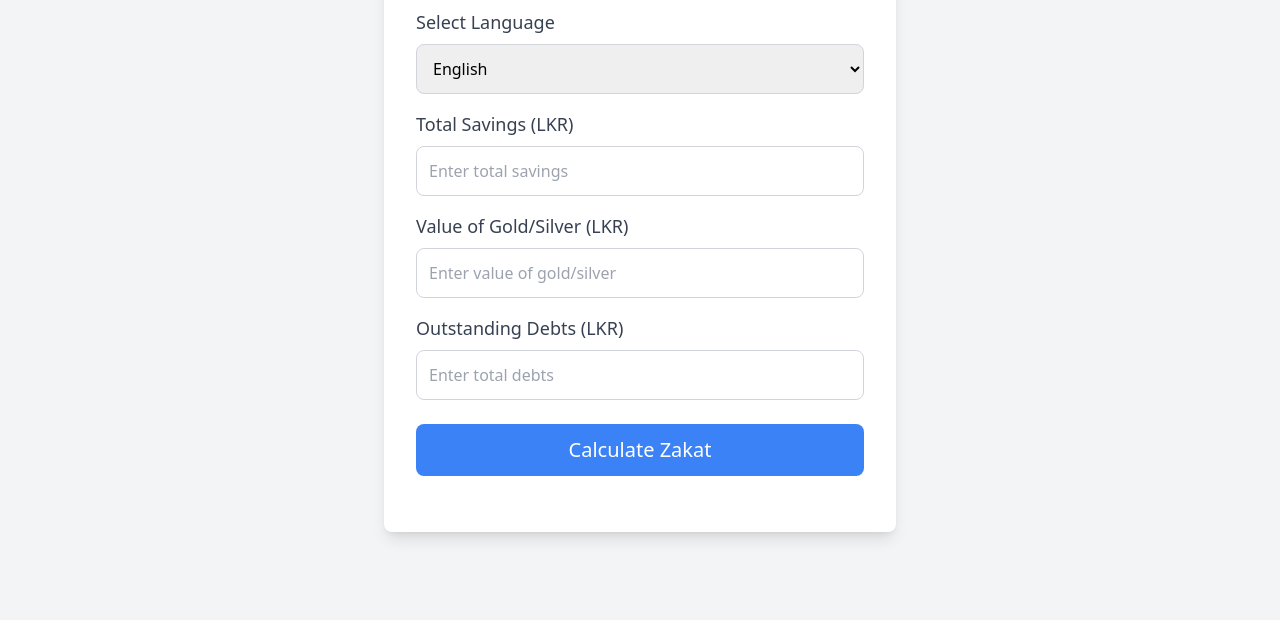
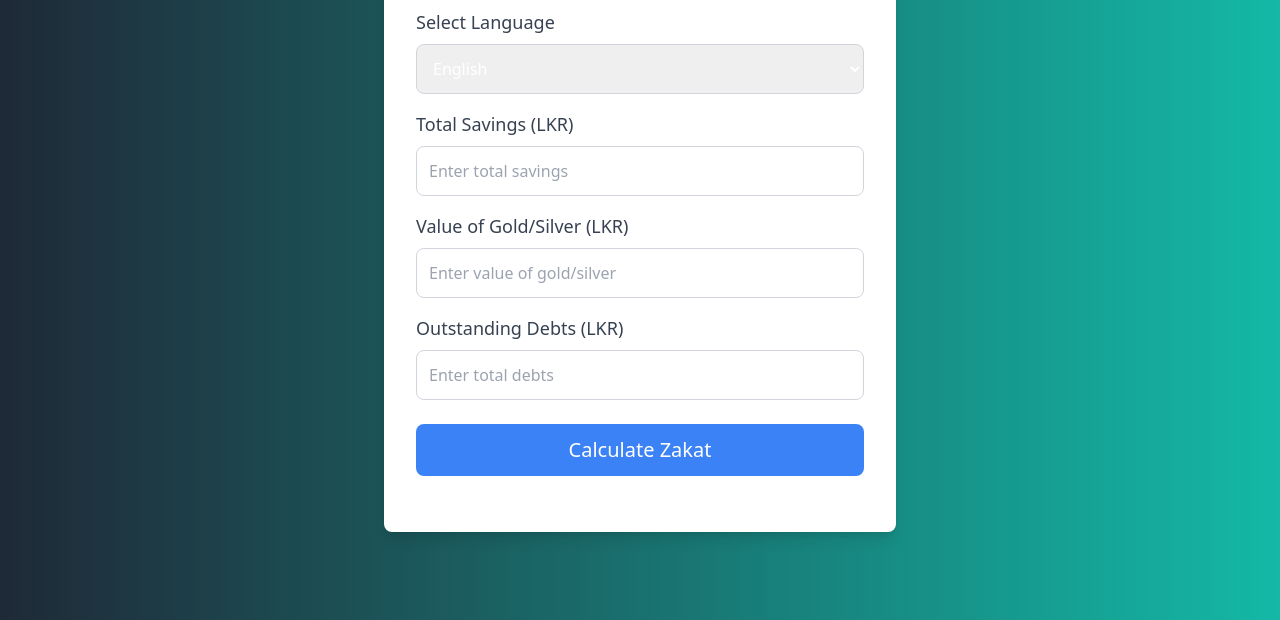
Before and after one commit to Zaheer2003/Firtra-and-Zakat, a plain HTML site: page zakat.html in a window 1280 px wide. Shown: the part 180-800 px from the top of the page. Drawn offline with nearby package versions, Linux system fonts and the light colour scheme.

Commit message:
Update zakat.html

```diff
--- a/zakat.html
+++ b/zakat.html
@@ -5,13 +5,9 @@
     <meta name="viewport" content="width=device-width, initial-scale=1.0">
     <title>Zakat Calculator</title>
     <script src="https://cdn.tailwindcss.com"></script>
-    <style>
-        body {
-            background-color: #f8f9fa;
-        }
-    </style>
+
 </head>
-<body class="bg-gray-100">
+<body class="bg-gradient-to-r from-gray-800 to-teal-500 font-poppins text-white">
 
     <!-- Navbar -->
     <nav class="navbar bg-light shadow-sm p-4">
```
